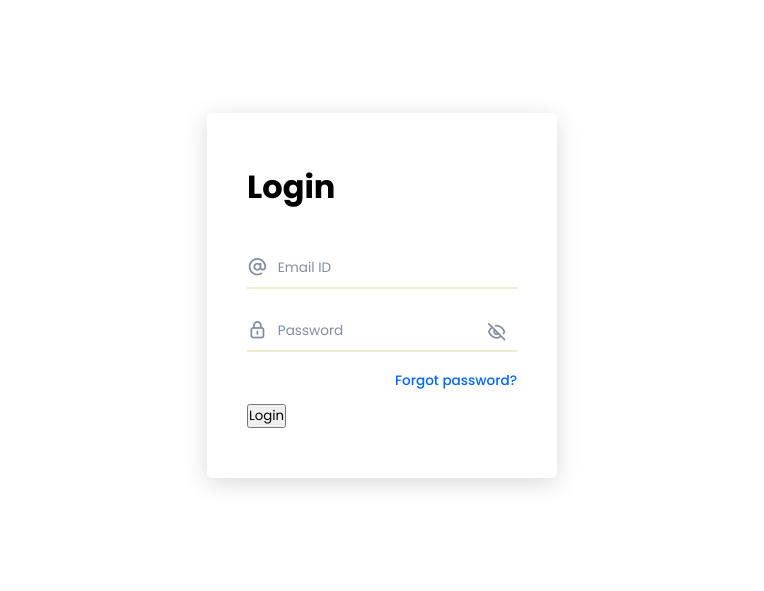
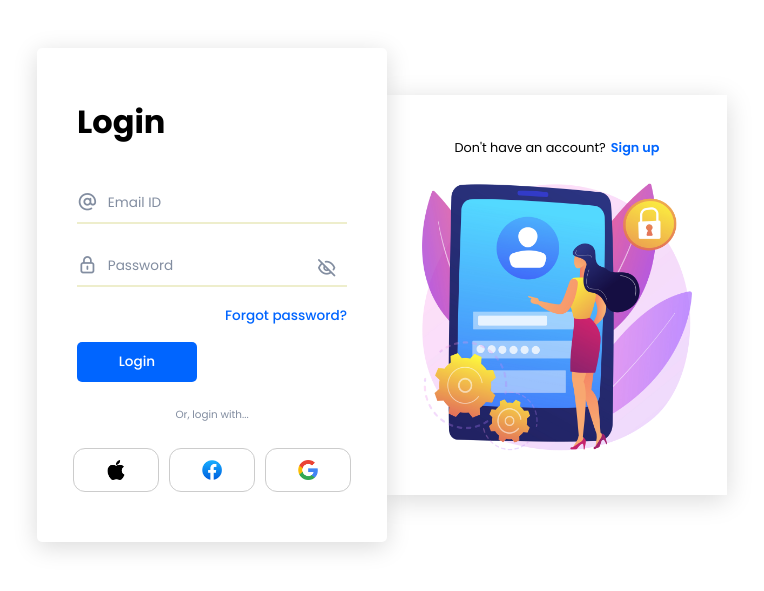
Before and after one commit to spiewakrobert/Responsive-Sliding-Login-Signup-Forms, a plain HTML site: page index.html in a window 1280 px wide. Shown: the part 105-696 px from the top of the page, without its empty margins (258-1022 px from the left). Drawn offline with nearby package versions, Linux system fonts and the light colour scheme.

Commit message:
initial commit

```diff
--- a/index.html
+++ b/index.html
@@ -32,7 +32,49 @@
           <div class="forgot-link"><a href="">Forgot password?</a></div>
           <input class="submit-btn" type="submit" value="Login" />
         </form>
+        <div class="login-options">
+          <p class="text">Or, login with...</p>
+          <div class="other-logins">
+            <a href=""><img src="images/apple.png" alt="" /></a>
+            <a href=""><img src="images/facebook.png" alt="" /></a>
+            <a href=""><img src="images/google.png" alt="" /></a>
+          </div>
+        </div>
+      </div>
+      <div class="imgBox sign-in-imgBox">
+        <div class="sliding-link">
+          <p>Don't have an account?</p>
+          <span class="sign-up-btn">Sign up</span>
+        </div>
+        <img src="images/signin-img.png" alt="" />
       </div>
     </div>
+    <script>
+      const textInputs = document.querySelectorAll("input");
+
+      textInputs.forEach((textInput) => {
+        textInput.addEventListener("focus", () => {
+          let parent = textInput.parentNode;
+          parent.classList.add("active");
+        });
+        textInput.addEventListener("blur", () => {
+          let parent = textInput.parentNode;
+          parent.classList.remove("active");
+        });
+      });
+
+      const passwordInput = document.querySelector(".password-input");
+      const eyeBtn = document.querySelector(".eye-btn");
+
+      eyeBtn.addEventListener("click", () => {
+        if (passwordInput.type === "password") {
+          passwordInput.type = "text";
+          eyeBtn.innerHTML = "<i class='uil uil-eye'></i>";
+        } else {
+          passwordInput.type = "password";
+          eyeBtn.innerHTML = "<i class='uil uil-eye-slash'</i>";
+        }
+      });
+    </script>
   </body>
 </html>
--- a/style.css
+++ b/style.css
@@ -42,6 +42,12 @@ body {
   border-bottom: 2px solid #eec;
   margin-bottom: 25px;
 }
+
+.form-box .filed.active {
+  border-bottom: 2px solid #0065ff;
+  transition: 0.3s ease;
+}
+
 .form-box .filed input {
   border: none;
   outline: none;
@@ -56,6 +62,10 @@ body {
   font-size: 1.3em;
   margin-right: 10px;
   padding-bottom: 5px;
+}
+.form-box .filed.active i {
+  color: #0065ff;
+  transition: 0.3s ease;
 }
 
 ::placeholder {
@@ -82,3 +92,75 @@ body {
   text-decoration: none;
   font-weight: 500;
 }
+
+.submit-btn {
+  background: #0065ff;
+  color: #fff;
+  border: none;
+  outline: none;
+  width: 120px;
+  padding: 10px 30px;
+  border-radius: 5px;
+  font-size: 00.85em;
+  font-weight: 500;
+  margin-top: 5px;
+  cursor: pointer;
+}
+
+.login-options {
+  display: flex;
+  justify-content: center;
+  align-items: center;
+  flex-direction: column;
+}
+.login-options .text {
+  color: #828da0;
+  font-size: 0.65em;
+  margin: 25px 0;
+}
+.other-logins {
+  display: flex;
+}
+.other-logins a {
+  border: 1px solid #ccc;
+  padding: 11px 32px;
+  border-radius: 12px;
+  display: flex;
+  justify-content: center;
+  align-items: center;
+  margin: 0 5px;
+  transition: border 0.3s ease;
+}
+.other-logins a:hover {
+  border: 1px solid #0065ff;
+}
+.other-logins a img {
+  width: 20px;
+}
+
+.imgBox img {
+  max-width: 270px;
+}
+.sliding-link {
+  display: flex;
+  font-size: 0.8em;
+  margin-bottom: 25px;
+}
+.sliding-link span {
+  color: #0065ff;
+  font-weight: 600;
+  margin-left: 5px;
+  cursor: pointer;
+}
+
+.imgBox {
+  z-index: 888;
+  display: flex;
+  justify-content: center;
+  align-items: center;
+  flex-direction: column;
+  background: #fff;
+  box-shadow: 0 5px 25px rgb(0 0 0 /15%);
+  height: 400px;
+  padding: 15px 35px;
+}
```
